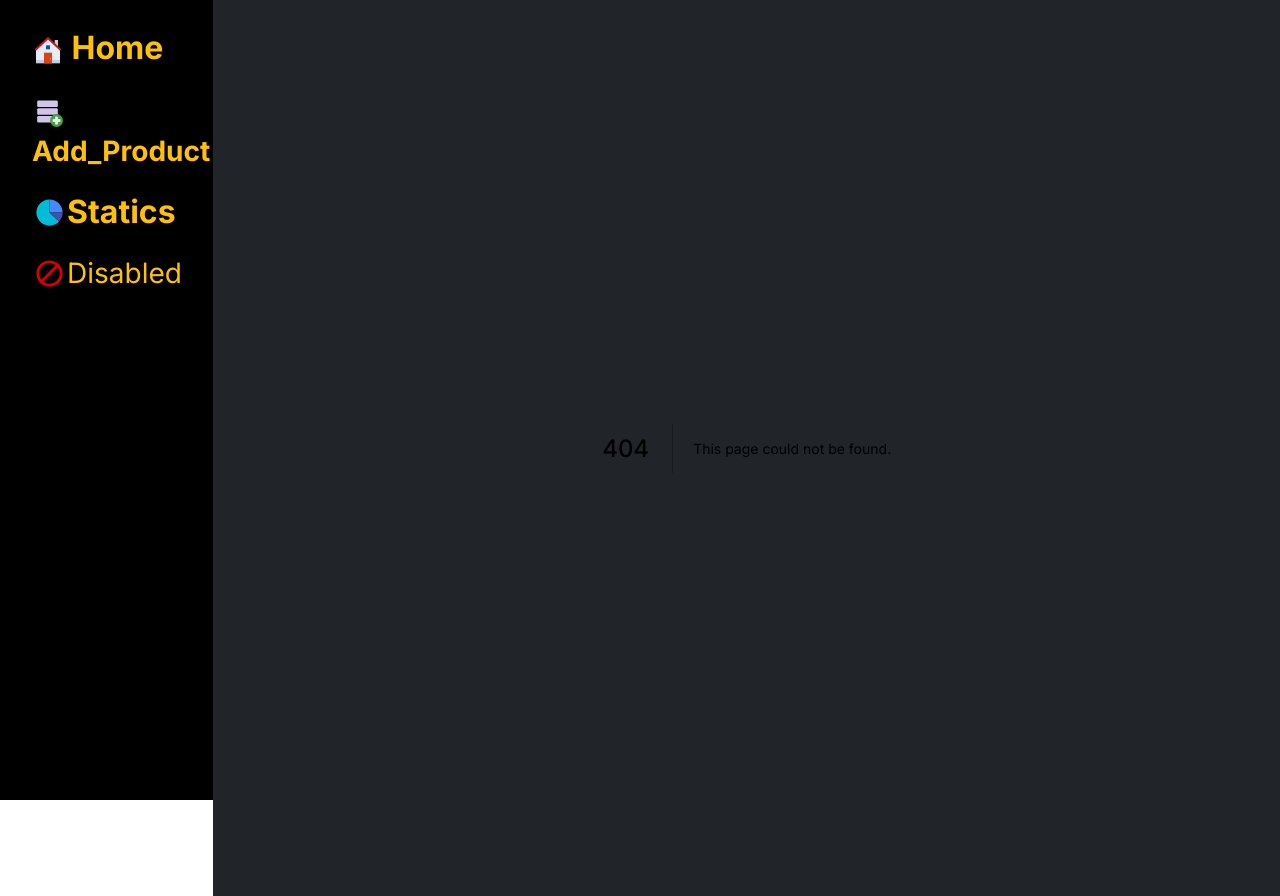
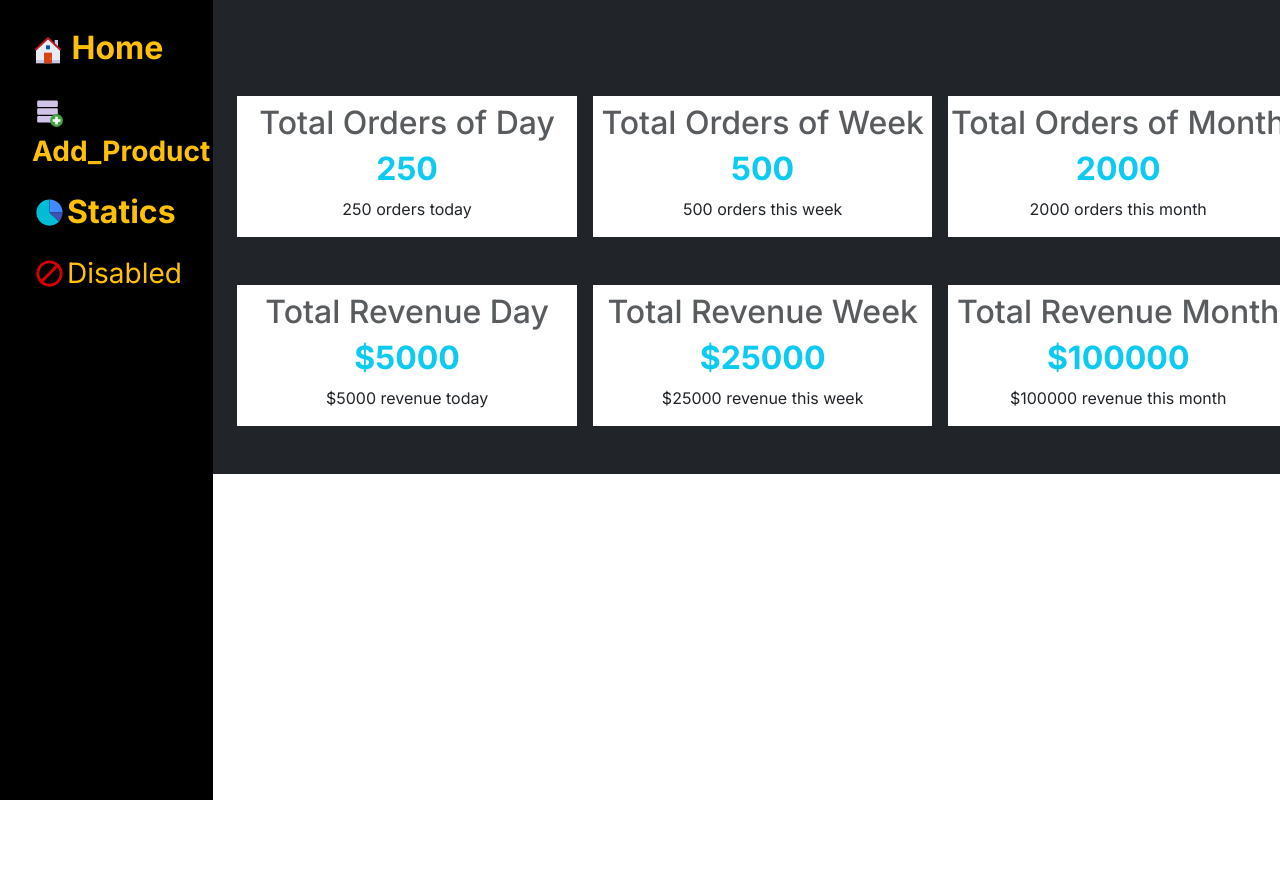
Before and after one commit to KashyapAmanSingh/Gym-Ecommerce-AdminDash_board, a Next.js app: page /revenue in a window 1280 px wide. Before the commit this address had no page. After the commit the page ends 800 px from the top, so only its background shows below. Built offline with nearby package versions, Linux system fonts and the light colour scheme.

Commit message:
Feature- page of total orders & review

```diff
--- /dev/null
+++ b/Component/dashBoardUi/mainPage.jsx
@@ -0,0 +1,65 @@
+import React from 'react'
+
+const MainPage = () => {
+  return (
+    <div>
+      <div className="container mt-5">
+
+        <div className="row my-5">
+          <div className='d-flex justify-content-between text-center'>
+            <div className="col-sm-4  r bg-white">
+              <h2 className="card-title mt-2 text-muted">Total Orders of Day </h2>
+              <h6 className='my-2 text-info fw-bold fs-2'> 250</h6>
+              <p>250 orders today   </p>
+
+            </div>
+            <div className="col-sm-4  bg-white mx-3">
+
+              <h2 className="card-title mt-2 text-muted ">Total Orders of Week </h2>
+              <h6 className='my-2 text-info fw-bold fs-2'> 500</h6>
+              <p>500 orders this week  </p>
+            </div>
+            <div className="col-sm-4 bg-white">
+              <h2 className="card-title mt-2 text-muted">Total Orders of Month </h2>
+              <h6 className='my-2 text-info fw-bold fs-2'> 2000</h6>
+              <p className=''>2000 orders this month   </p>
+
+            </div>
+          </div>
+        </div>
+
+        {/* Total Revenue */}
+
+        <div className="row d-flex ">
+        <div className='d-flex justify-content-between text-center '>
+            <div className="col-sm-4  bg-white align-middle">
+              <h2 className=" card-title mt-2 text-muted">Total Revenue Day  </h2>
+              <h6 className='my-2 text-info fw-bold fs-2' >$5000</h6>
+              <p>$5000 revenue today   </p>
+
+            </div>
+            <div className="col-sm-4  bg-white mx-3 ">
+
+              <h2 className="card-title  mt-2 text-muted">Total Revenue Week  </h2>
+              <h6 className='my-2 text-info fw-bold fs-2'>$25000</h6>
+              <p>$25000 revenue this  week </p>
+            </div>
+            <div className="col-sm-4  bg-white align-middle">
+
+              <h2 className="card-title  mt-2 text-muted">Total Revenue Month </h2>
+
+              <h6  className='my-2 text-info fw-bold fs-2'> $100000</h6>
+              <p> $100000 revenue this month   </p>
+
+            </div>
+          </div>
+        </div>
+      </div>
+    </div>
+  )
+}
+
+export default MainPage
+
+
+//Here we will show the statics selll etc category in demand etc,
--- a/Component/dashBoardUi/orders.js
+++ b/Component/dashBoardUi/orders.jsx
@@ -84,12 +84,12 @@ const Orders = () => {
   }, []);
 
 
-
   return (
     <>
       <div>
         <div className="container-fluid mt-3">
           <div className="table-responsive-lg">
+          {/* table-dark */}
             <table className="table table-hover table-dark table-bordered table-striped">
               <thead>
                 <tr>
--- /dev/null
+++ b/src/app/revenue/page.js
@@ -0,0 +1,12 @@
+import React from 'react';
+import MainPage from '../../../Component/dashBoardUi/mainPage'; // Corrected the component name
+
+const Page = () => {
+  return (
+    <div>
+      <MainPage />
+    </div>
+  );
+};
+
+export default Page;
```
Also changed, not shown: Component/dashBoardUi/mainPage.js (deleted, +0 -14 lines), Component/dashBoardUi/AddProducts.jsx (renamed from Component/dashBoardUi/AddProducts.js), Component/dashBoardUi/presentProducts.jsx (renamed from Component/dashBoardUi/presentProducts.js), models/AdminOrders.jsx (renamed from models/AdminOrders.js), models/product.jsx (renamed from models/product.js).
